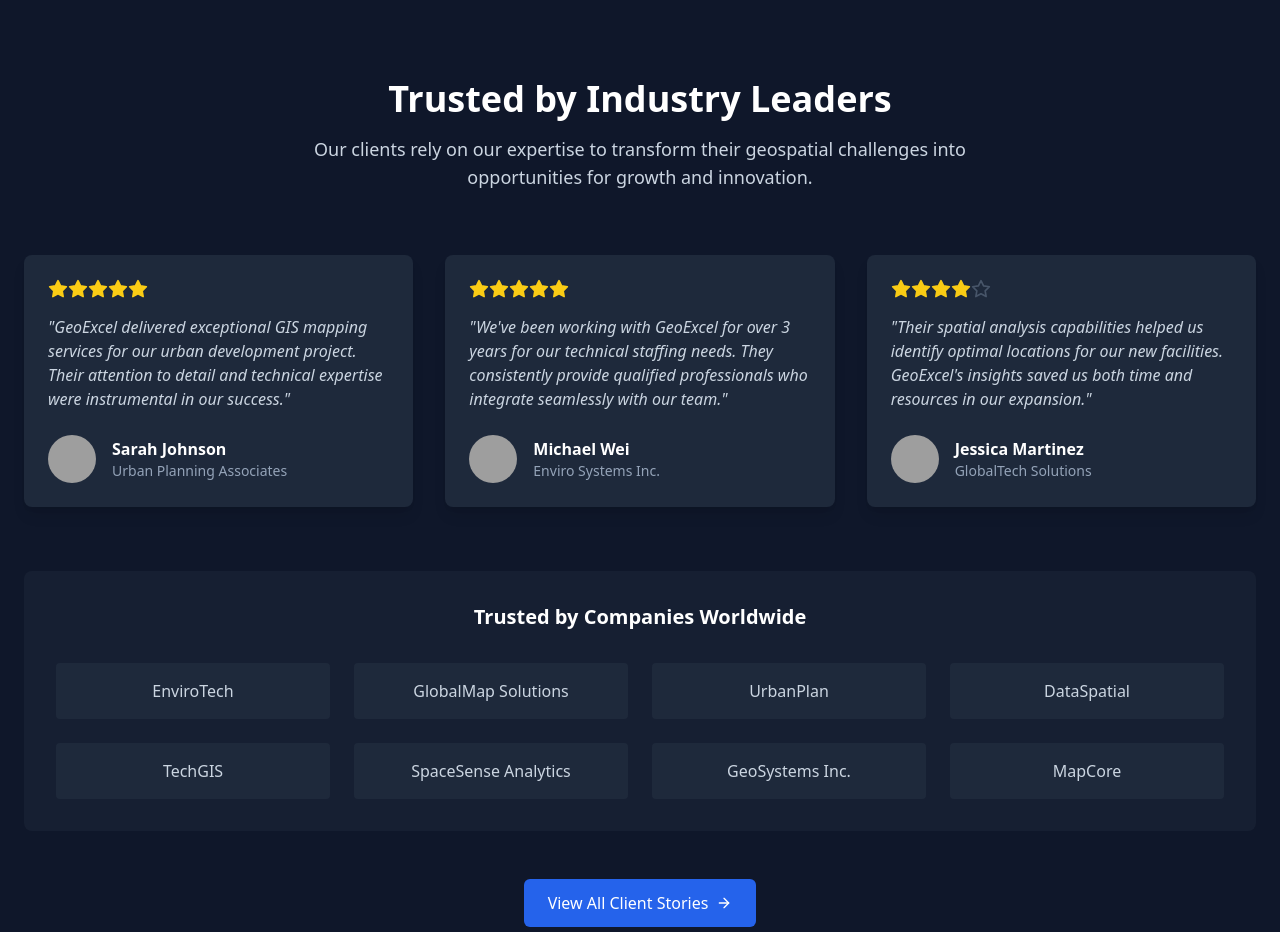
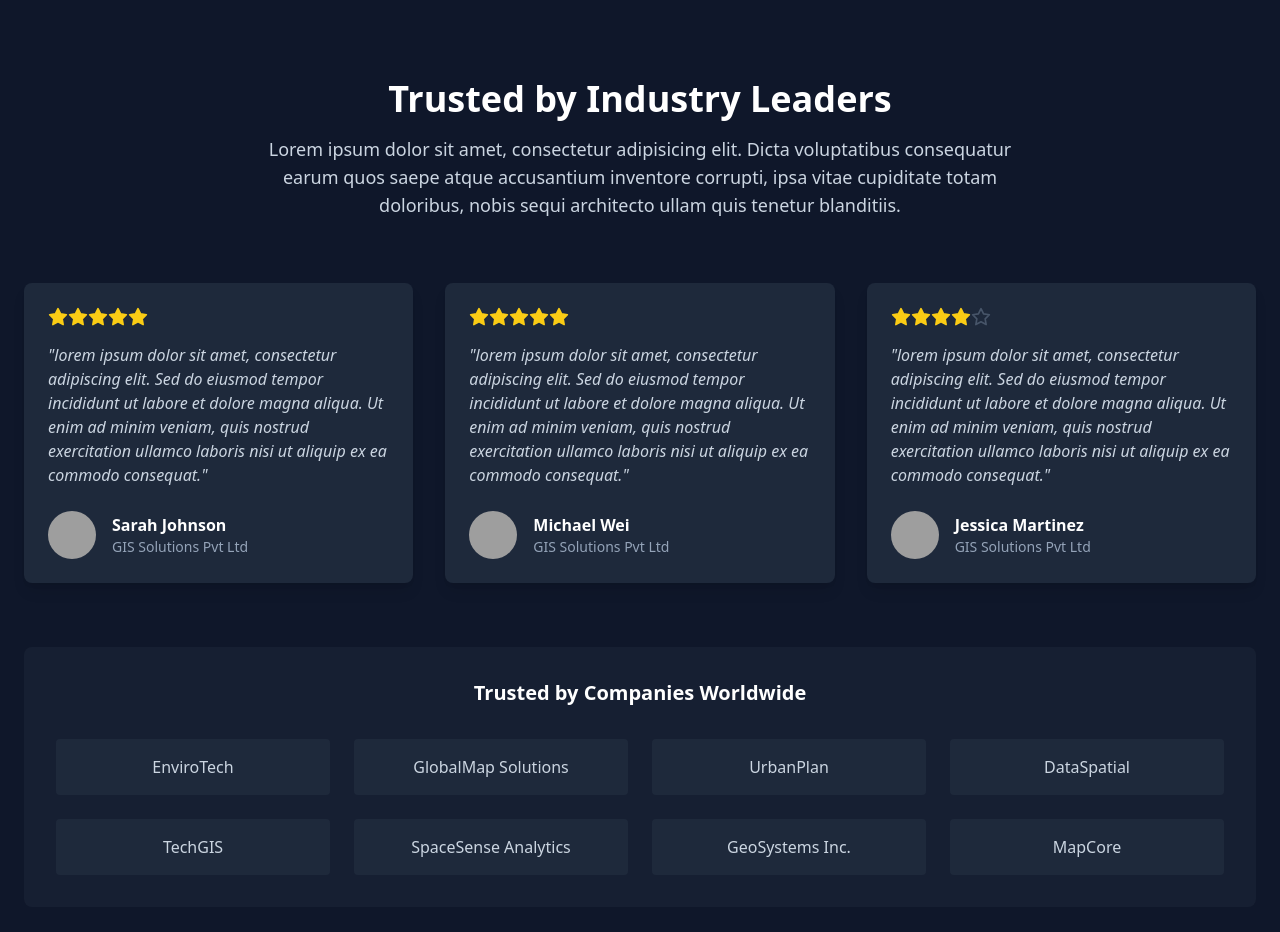
Before and after one commit to kishoresai8883/bluewave, a React (Vite) app: page / in a window 1280 px wide. Shown: the part 2520-3452 px from the top of the page. Built offline with nearby package versions, Linux system fonts and the light colour scheme; grey boxes are pictures that could not be loaded.

Commit message:
client component updated

```diff
--- a/src/components/home/Clients.tsx
+++ b/src/components/home/Clients.tsx
@@ -8,24 +8,24 @@
     {
       id: 1,
       name: 'Sarah Johnson',
-      company: 'Urban Planning Associates',
-      content: 'GeoExcel delivered exceptional GIS mapping services for our urban development project. Their attention to detail and technical expertise were instrumental in our success.',
+      company: 'GIS Solutions Pvt Ltd',
+      content: 'lorem ipsum dolor sit amet, consectetur adipiscing elit. Sed do eiusmod tempor incididunt ut labore et dolore magna aliqua. Ut enim ad minim veniam, quis nostrud exercitation ullamco laboris nisi ut aliquip ex ea commodo consequat.',
       rating: 5,
       image: 'https://images.pexels.com/photos/774909/pexels-photo-774909.jpeg?auto=compress&cs=tinysrgb&w=1260&h=750&dpr=1'
     },
     {
       id: 2,
       name: 'Michael Wei',
-      company: 'Enviro Systems Inc.',
-      content: 'We\'ve been working with GeoExcel for over 3 years for our technical staffing needs. They consistently provide qualified professionals who integrate seamlessly with our team.',
+      company: 'GIS Solutions Pvt Ltd',
+      content: 'lorem ipsum dolor sit amet, consectetur adipiscing elit. Sed do eiusmod tempor incididunt ut labore et dolore magna aliqua. Ut enim ad minim veniam, quis nostrud exercitation ullamco laboris nisi ut aliquip ex ea commodo consequat.',
       rating: 5,
       image: 'https://images.pexels.com/photos/220453/pexels-photo-220453.jpeg?auto=compress&cs=tinysrgb&w=1260&h=750&dpr=1'
     },
     {
       id: 3,
       name: 'Jessica Martinez',
-      company: 'GlobalTech Solutions',
-      content: 'Their spatial analysis capabilities helped us identify optimal locations for our new facilities. GeoExcel\'s insights saved us both time and resources in our expansion.',
+      company: 'GIS Solutions Pvt Ltd',
+      content: 'lorem ipsum dolor sit amet, consectetur adipiscing elit. Sed do eiusmod tempor incididunt ut labore et dolore magna aliqua. Ut enim ad minim veniam, quis nostrud exercitation ullamco laboris nisi ut aliquip ex ea commodo consequat.',
       rating: 4,
       image: 'https://images.pexels.com/photos/1239291/pexels-photo-1239291.jpeg?auto=compress&cs=tinysrgb&w=1260&h=750&dpr=1'
     }
@@ -51,7 +51,7 @@
         <div className="text-center mb-16">
           <h2 className="text-3xl md:text-4xl font-bold mb-4">Trusted by Industry Leaders</h2>
           <p className="text-lg text-slate-300 max-w-3xl mx-auto">
-            Our clients rely on our expertise to transform their geospatial challenges into opportunities for growth and innovation.
+            Lorem ipsum dolor sit amet, consectetur adipisicing elit. Dicta voluptatibus consequatur earum quos saepe atque accusantium inventore corrupti, ipsa vitae cupiditate totam doloribus, nobis sequi architecto ullam quis tenetur blanditiis.
           </p>
         </div>
 
```
